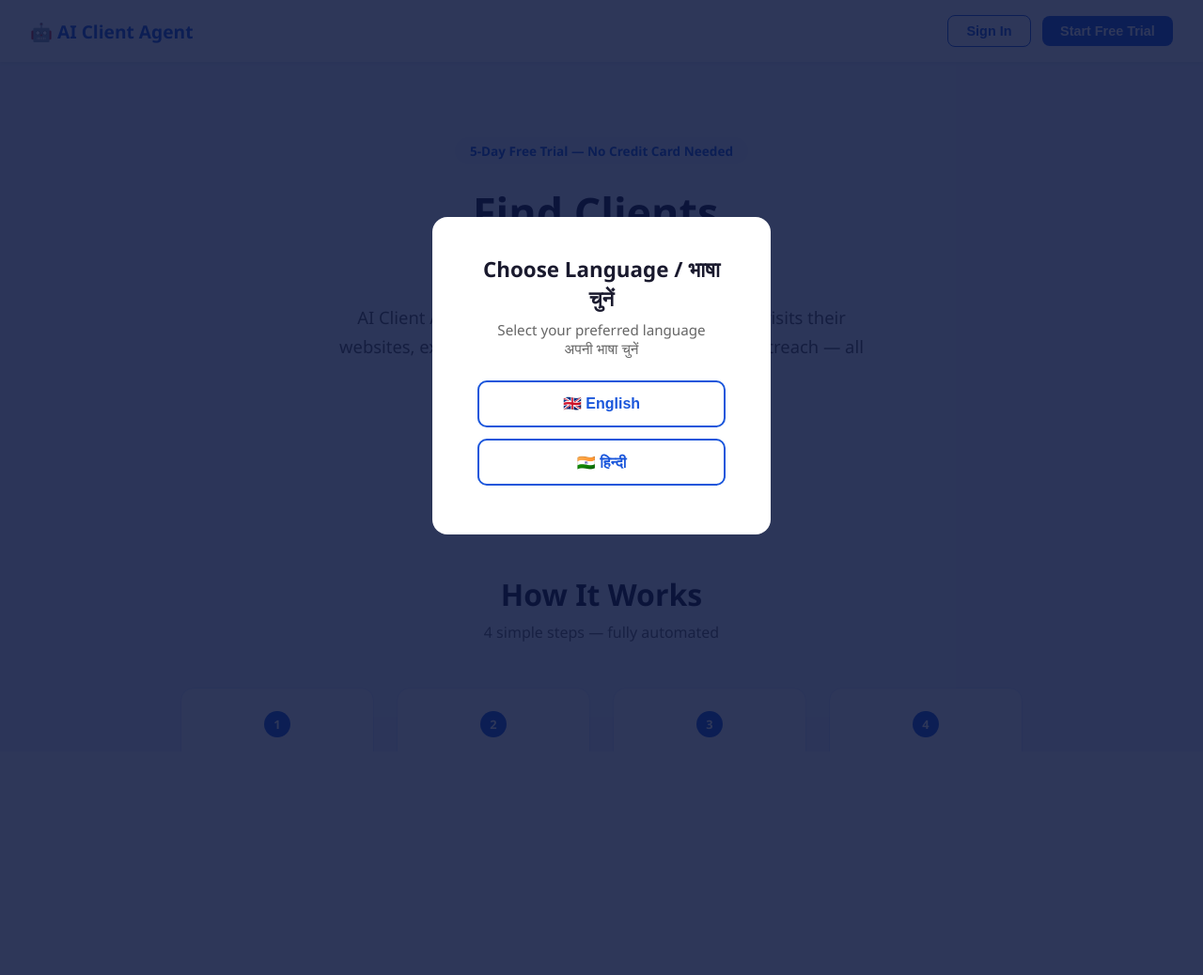
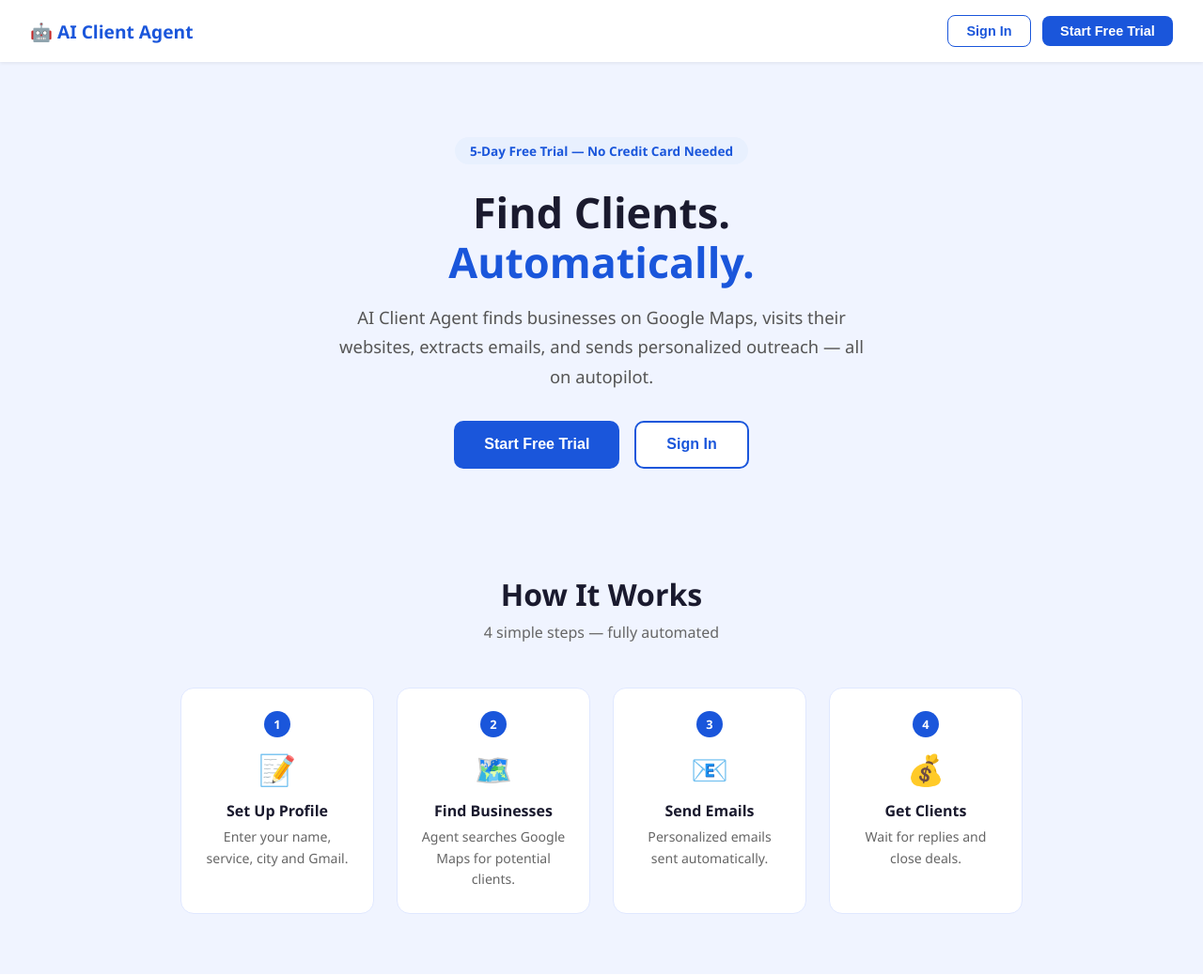
Before and after one commit to solprince95/ai-client-agent, a Flask app: page / in a window 1280 px wide. Shown: the top 1038 px of the page at 94% size. Before the commit the page ends 785 px from the top, so only its background shows below. Run offline with Flask 3, Linux system fonts and the light colour scheme.

Commit message:
Force remove language selector

```diff
--- a/templates/saas.html
+++ b/templates/saas.html
@@ -7,12 +7,12 @@
 <style>
   * { margin: 0; padding: 0; box-sizing: border-box; }
   body { font-family: 'Segoe UI', sans-serif; background: #f0f4ff; color: #1a1a2e; }
-  #lang-overlay { position: fixed; inset: 0; background: rgba(10,20,60,0.85); display: flex; align-items: center; justify-content: center; z-index: 1000; }
-  #lang-box { background: #fff; border-radius: 16px; padding: 2.5rem 3rem; text-align: center; max-width: 360px; width: 90%; }
-  #lang-box h2 { font-size: 1.4rem; margin-bottom: 0.5rem; color: #1a1a2e; }
-  #lang-box p { color: #666; margin-bottom: 1.5rem; font-size: 0.95rem; }
-  .lang-btn { display: block; width: 100%; padding: 0.85rem; margin-bottom: 0.75rem; border: 2px solid #1a56db; border-radius: 10px; background: #fff; color: #1a56db; font-size: 1rem; font-weight: 600; cursor: pointer; }
-  .lang-btn:hover { background: #1a56db; color: #fff; }
+
+
+
+
+
+
   nav { background: #fff; padding: 1rem 2rem; display: flex; align-items: center; justify-content: space-between; box-shadow: 0 1px 4px rgba(0,0,0,0.08); position: sticky; top: 0; z-index: 100; }
   .logo { font-size: 1.2rem; font-weight: 700; color: #1a56db; }
   .nav-btns button { padding: 0.5rem 1.2rem; border-radius: 8px; font-size: 0.9rem; cursor: pointer; font-weight: 600; }
@@ -62,14 +62,7 @@
 </style>
 </head>
 <body>
-<div id="lang-overlay">
-  <div id="lang-box">
-    <h2>Choose Language / भाषा चुनें</h2>
-    <p>Select your preferred language<br>अपनी भाषा चुनें</p>
-    <button class="lang-btn" onclick="setLang('en')">🇬🇧 English</button>
-    <button class="lang-btn" onclick="setLang('hi')">🇮🇳 हिन्दी</button>
-  </div>
-</div>
+
 <div id="auth-overlay">
   <div id="auth-box">
     <button class="close-auth" onclick="closeAuth()">✕</button>
```
